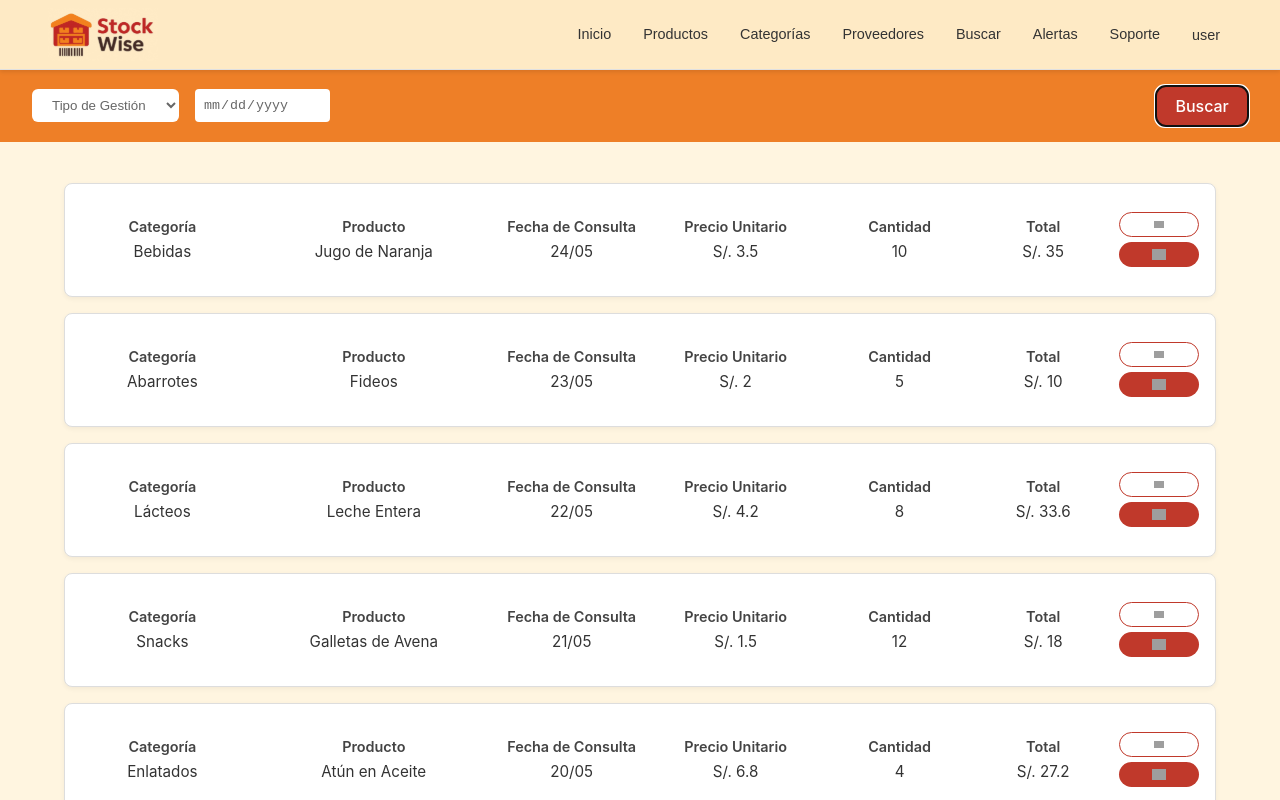
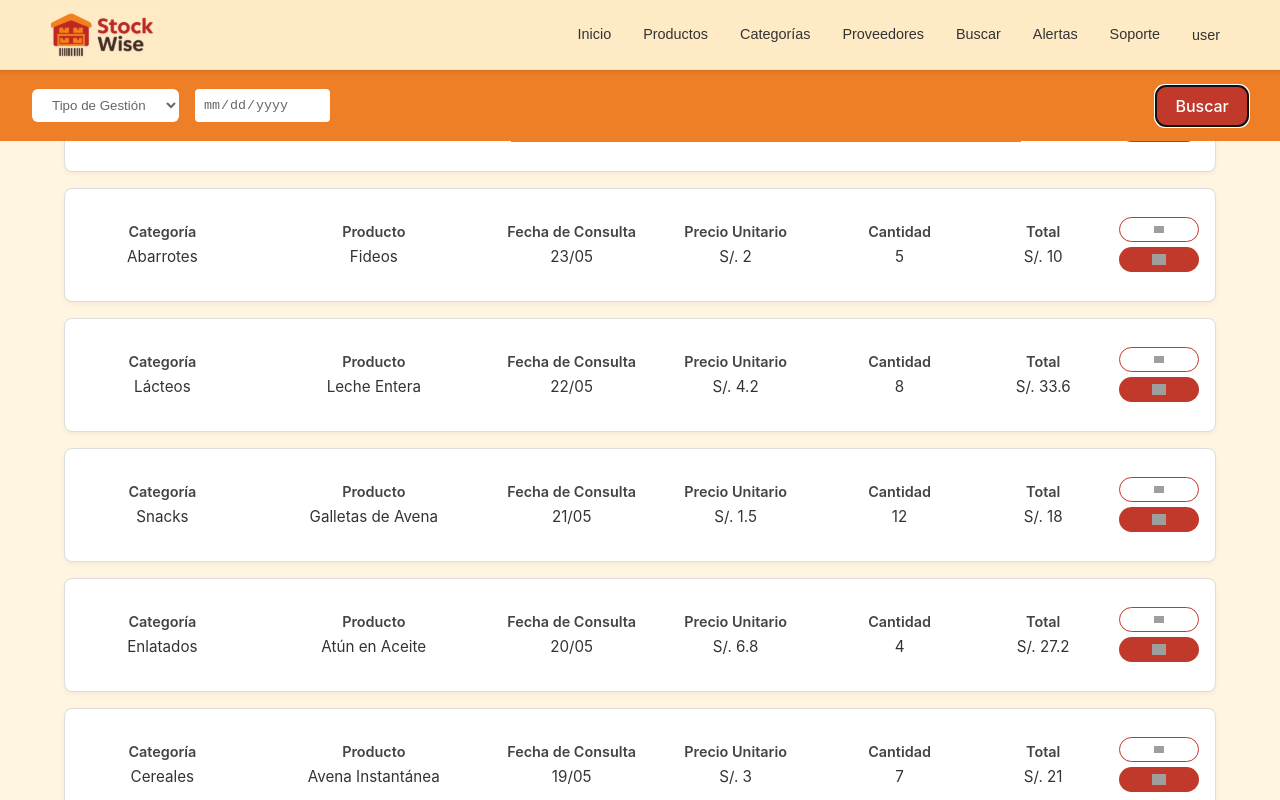
Before and after one commit to upc-pre-202510-1asi0730-4366-AyniTech/Frontend-Web-Applications, a Vue app: page / in a window 1280 px wide. Both pictures are taken after a click on the button "Buscar". Built offline with nearby package versions, Linux system fonts and the light colour scheme; grey boxes are pictures that could not be loaded.

Commit message:
Fix: ajustar diseño para mantener cards debajo de barra

```diff
--- a/src/app/history/component/history-card.component.vue
+++ b/src/app/history/component/history-card.component.vue
@@ -103,7 +103,7 @@ function cancelarAccion() {
 }
 
 .history-card:first-of-type {
-  margin-top: 8.5rem;
+  margin-top: 0rem;
 }
 
 .cell label {
--- a/src/app/history/view/history-dashboard.vue
+++ b/src/app/history/view/history-dashboard.vue
@@ -98,7 +98,7 @@ function filtrarResultados() {
   width: 100%;
   font-family: 'Inter', sans-serif;
   min-height: calc(100vh - 70px);
-  margin-top: 110px;
+  margin-top: 240px;
 }
 
 .toolbar {
@@ -155,6 +155,6 @@ input[type="date"]::-webkit-calendar-picker-indicator {
   display: flex;
   flex-direction: column;
   gap: 1rem;
-  margin-top: 260px;
+  margin-top: 1rem;
 }
 </style>
```
